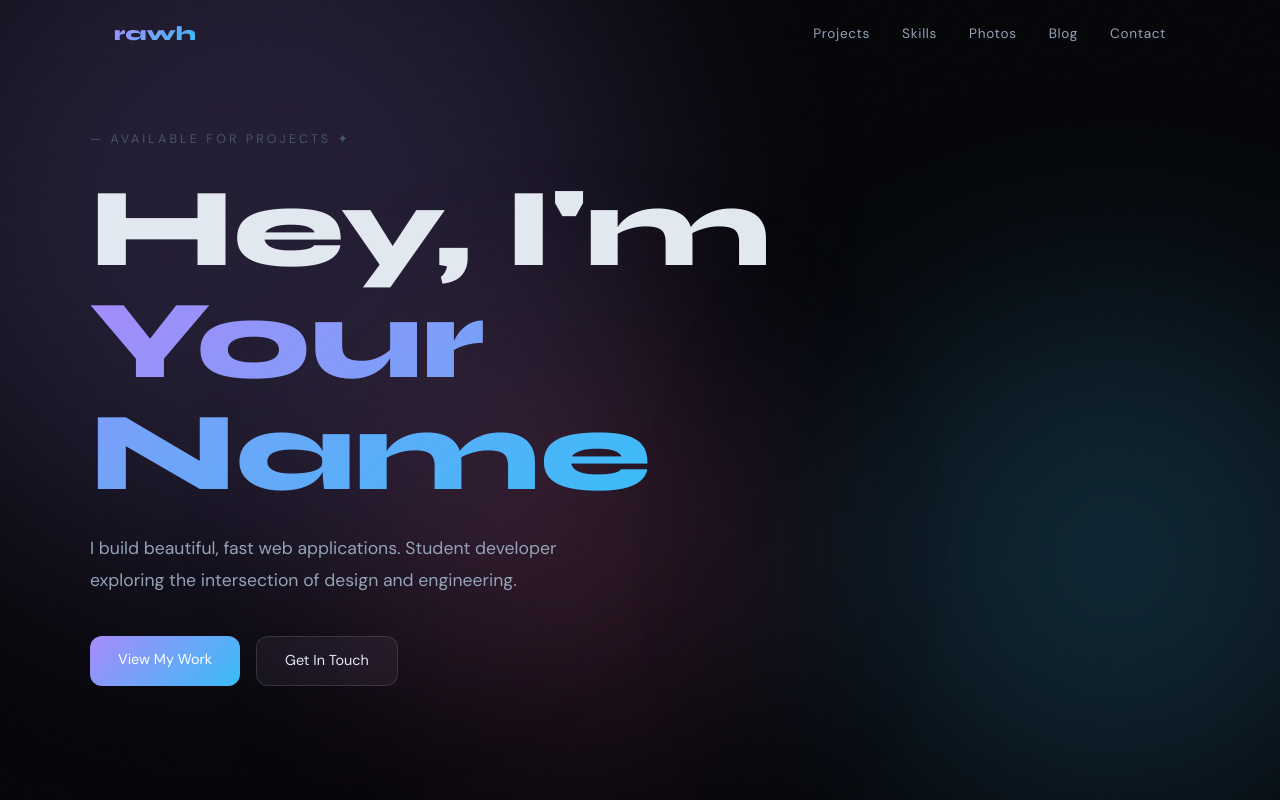
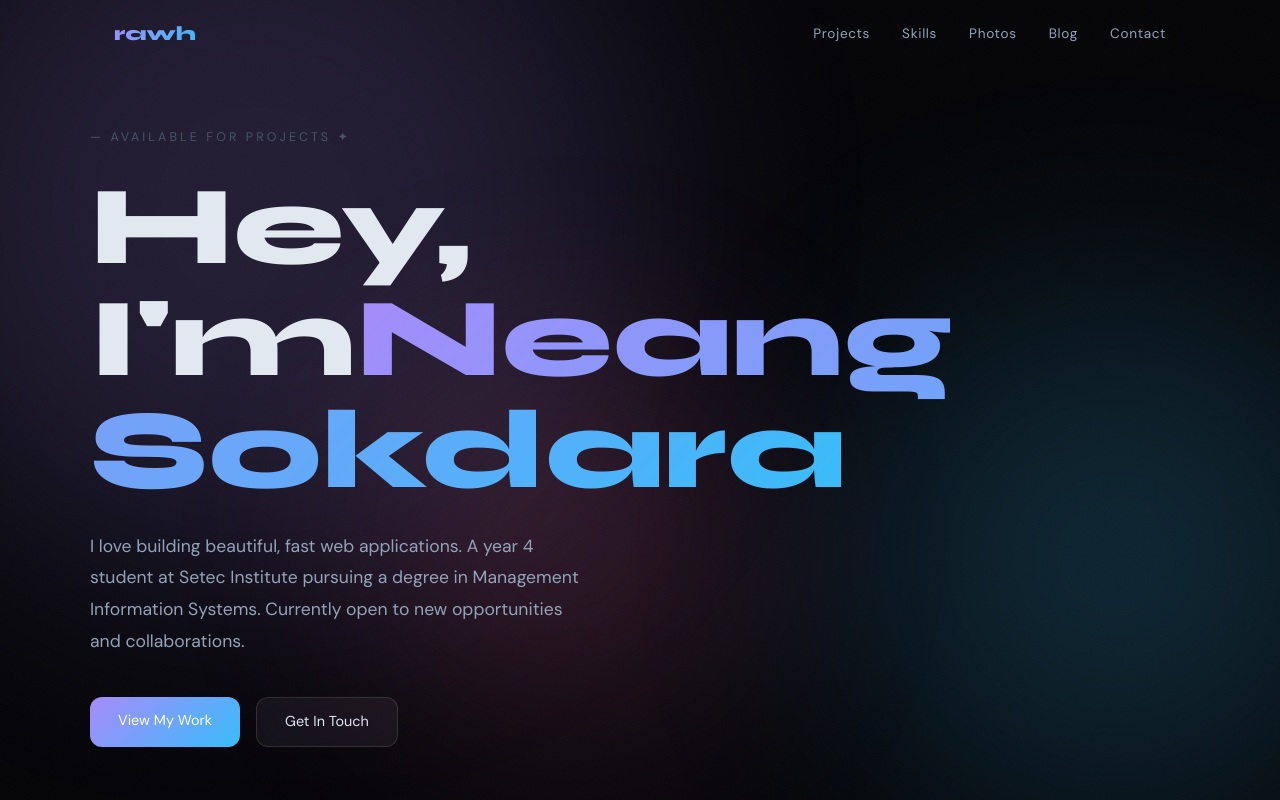
Before and after one commit to rawcig/rawcig, a Next.js app: page / in a window 1280 px wide. Shown: the top 800 px of the page. Built offline with nearby package versions, Linux system fonts and the light colour scheme.

Commit message:
change title and name

```diff
--- a/src/app/layout.js
+++ b/src/app/layout.js
@@ -12,13 +12,13 @@ const geistMono = Geist_Mono({
 });
 
 export const metadata = {
-  title: "My Portfolio | Full Stack Developer",
-  description: "Welcome to my portfolio. Explore my projects and learn more about my work as a full stack developer.",
+  title: "rawh",
+  description: "Welcome to my portfolio. Explore my projects and learn more about my work as a student.",
   keywords: "portfolio, developer, next.js, react, web development",
-  authors: [{ name: "Your Name" }],
+  authors: [{ name: "Neang Sokdara" }],
   openGraph: {
-    title: "My Portfolio",
-    description: "Full Stack Developer Portfolio",
+    title: "rawh",
+    description: "Sokdara's Portfolio",
     type: "website",
   },
 };
--- a/src/app/page.js
+++ b/src/app/page.js
@@ -401,8 +401,8 @@ const ParallaxText = () => {
         — available for projects ✦
       </p>
       <h1 style={{ fontFamily: 'var(--font-display)', fontSize: 'clamp(3rem, 9vw, 7rem)', fontWeight: 800, lineHeight: 1.0, marginBottom: '1.5rem' }}>
-        Hey, I'm{' '}
-        <span className="grad-text">Your<br />Name</span>
+        Hey, I'm{''}
+        <span className="grad-text">Neang<br/>Sokdara</span>
       </h1>
     </motion.div>
   );
@@ -554,7 +554,7 @@ export default function Home() {
               transition={{ delay: 0.4, duration: 0.8 }}
               style={{ color: '#94a3b8', fontSize: '1.1rem', lineHeight: 1.8, maxWidth: 500, marginBottom: '2.5rem' }}
             >
-              I build beautiful, fast web applications. Student developer exploring the intersection of design and engineering.
+              I love building beautiful, fast web applications. A year 4 student at Setec Institute pursuing a degree in Management Information Systems. Currently open to new opportunities and collaborations.
             </motion.p>
             <motion.div
               initial={{ opacity: 0, y: 20 }}
```
